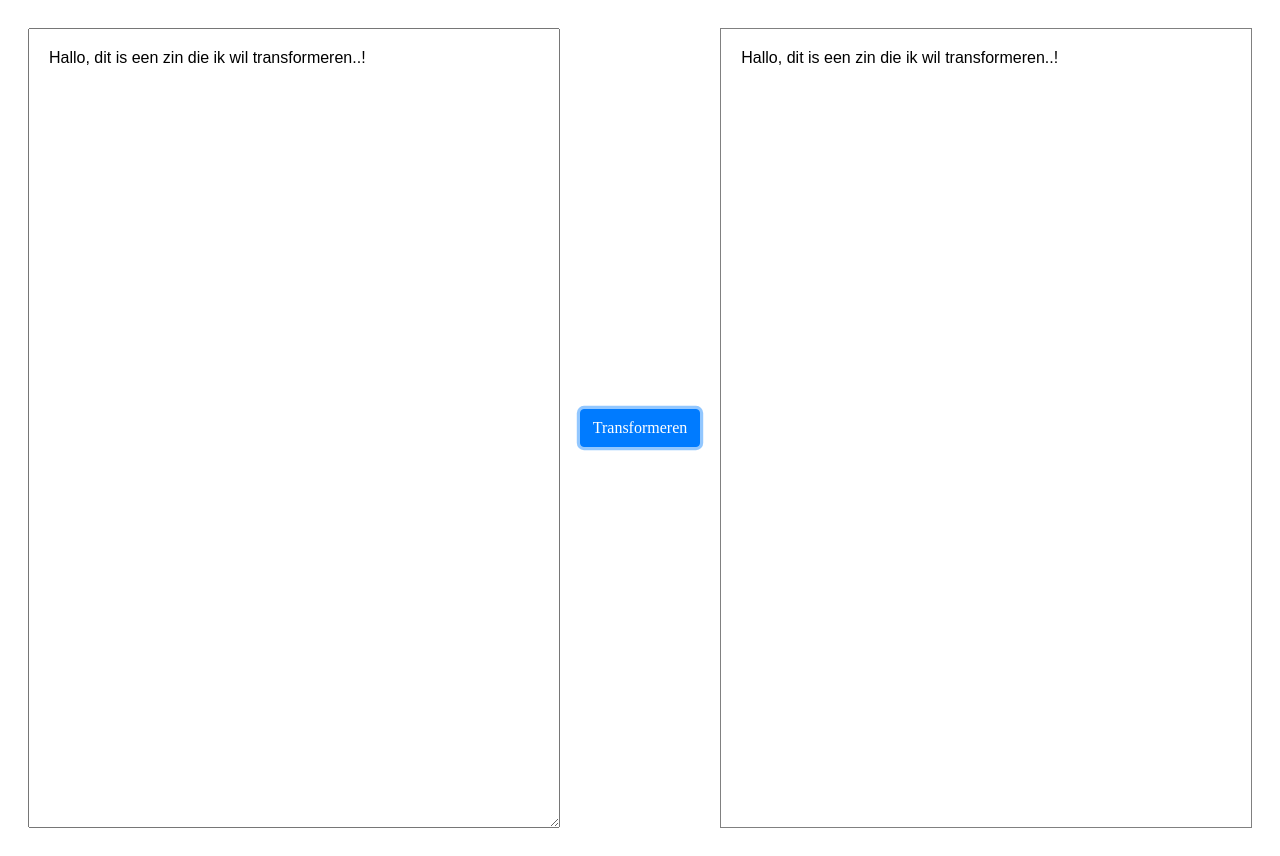
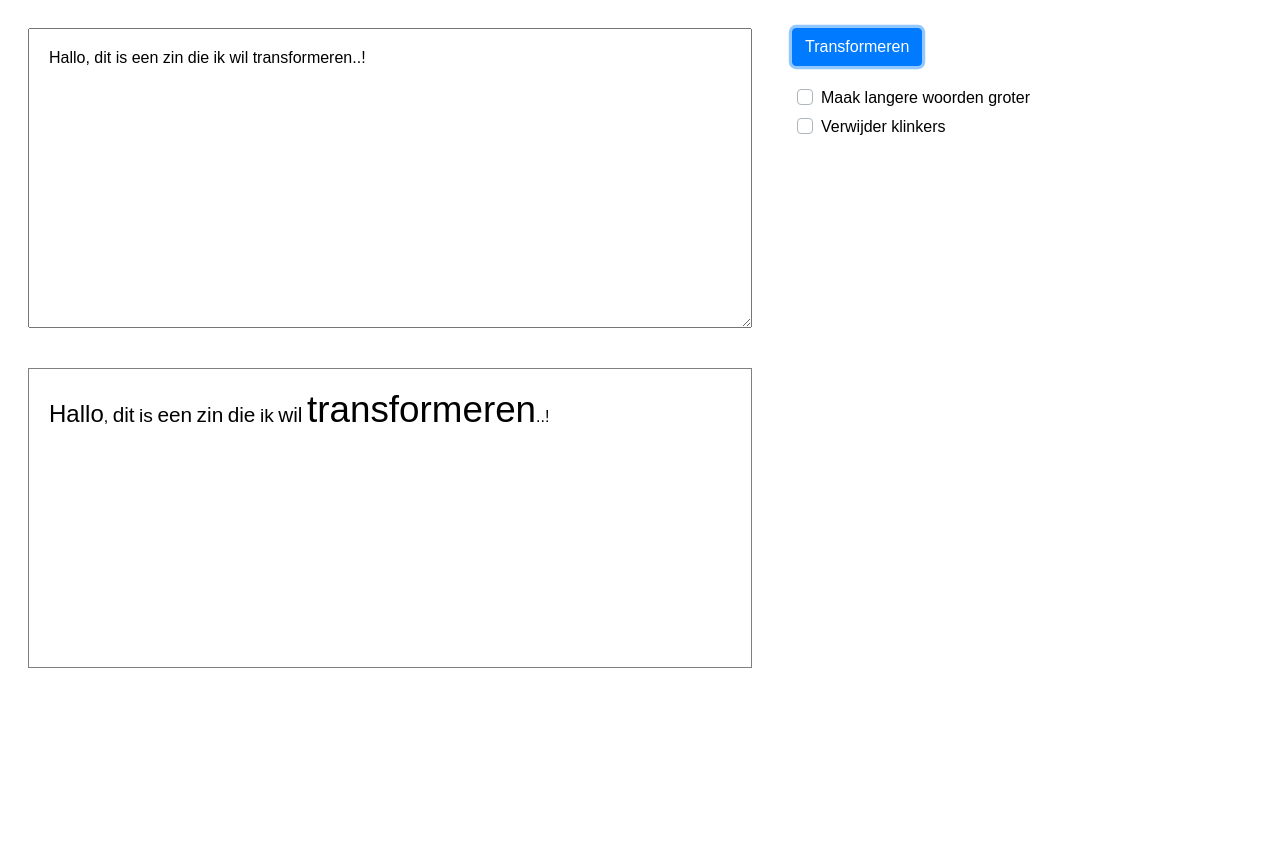
Before and after one commit to rvandaal/VisualStory, an Angular app: page / in a window 1280 px wide. Both pictures are taken after a click on the button "Transformeren". After the commit the page ends 800 px from the top, so only its background shows below. Built offline with nearby package versions, Linux system fonts and the light colour scheme.

Commit message:
Proof of concept, klinkers en grotere letters

```diff
--- a/src/app/app.component.html
+++ b/src/app/app.component.html
@@ -1,6 +1,6 @@
 <div id="main-grid">
+  <div id="text-area-grid">
     <textarea #input id="input">Hallo, dit is een zin die ik wil transformeren..!</textarea>
-  <button type="button" class="btn btn-primary" (click)="onTransform()">Transformeren</button>
     <div id="output">
       <ng-container class="char" *ngFor="let z of zinsdelen">
         <app-woord *ngIf="z.isWoord" [woord]="z"></app-woord>
@@ -8,3 +8,11 @@
       </ng-container>
     </div>
   </div>
+  <div id="config-grid">
+    <button type="button" class="btn btn-primary" (click)="onTransform()">Transformeren</button>
+    <!-- Default unchecked -->
+    <br>
+    <br>
+    <app-checkbox>Maak langere woorden groter</app-checkbox>
+    <app-checkbox>Verwijder klinkers</app-checkbox>
+</div>
--- a/src/app/app.component.scss
+++ b/src/app/app.component.scss
@@ -2,19 +2,31 @@
 
 #main-grid {
     display: flex;
-    align-items: center;
+    align-items: stretch;
+    font-family: arial;
+}
+
+#text-area-grid {
+    flex: 1 1 0;
+    display: flex;
+    flex-direction: column;
+    align-items: stretch;
 }
 
 #input, #output {
-    width: 800px;
-    height: 800px;
+    flex: 1 1 300px;
     margin: 20px;
     padding: 20px;
-    font-family: Arial, Helvetica, sans-serif
+    font-family: Arial, Helvetica, sans-serif;
 }
 
 #output {
     border: 1px solid gray;
+}
+
+#config-grid {
+    flex: 0 0 500px;
+    padding: 20px;
 }
 
 button {
--- /dev/null
+++ b/src/app/checkbox/checkbox.component.html
@@ -0,0 +1,4 @@
+<div class="custom-control custom-checkbox">
+  <input type="checkbox" class="custom-control-input" id="{{id}}" [(ngModel)]="isChecked">
+  <label class="custom-control-label" for="{{id}}"><ng-content></ng-content></label>
+</div>
--- /dev/null
+++ b/src/app/checkbox/checkbox.component.scss
@@ -0,0 +1,9 @@
+@import "../../../node_modules/bootstrap/scss/bootstrap.scss";
+
+div {
+    margin: 5px;
+}
+
+label::before, label::after {
+    top: 0 !important;
+}
--- /dev/null
+++ b/src/app/checkbox/checkbox.component.ts
@@ -0,0 +1,30 @@
+import { Component, Input } from '@angular/core';
+import { FormsModule } from '@angular/forms';
+
+@Component({
+  selector: 'app-checkbox',
+  templateUrl: './checkbox.component.html',
+  styleUrls: ['./checkbox.component.scss']
+})
+export class CheckboxComponent {
+
+  static i = 0;
+  id: string;
+
+  private _isChecked: boolean;
+
+  get isChecked() {
+    return this._isChecked;
+  }
+
+  set (value: boolean) {
+    this._isChecked = value;
+    alert(' done');
+    // ...
+  }
+
+  constructor() {
+    this.id = 'checkbox' + (CheckboxComponent.i++);
+  }
+
+}
--- a/src/app/models/letter.ts
+++ b/src/app/models/letter.ts
@@ -1,5 +1,9 @@
 export class Letter {
-    constructor(public text: string) {
+    klinkers = /[eaoui]/;
 
+    get isKlinker() {
+        return this.klinkers.test(this.text);
     }
+
+    constructor(public text: string) { }
 }
--- a/src/app/models/woord.ts
+++ b/src/app/models/woord.ts
@@ -1,5 +1,6 @@
 import { Zinsdeel } from './zinsdeel';
 import { Letter } from './letter';
+import { stringify } from '@angular/core/src/render3/util';
 
 export class Woord extends Zinsdeel {
 
@@ -17,4 +18,9 @@ export class Woord extends Zinsdeel {
     get isPunctuation() {
         return false;
     }
+
+    get fontsize() {
+        const size = 1 + this.letters.length * 0.1;
+        return `${size}em`;
+    }
 }
--- a/src/app/woord/woord.component.html
+++ b/src/app/woord/woord.component.html
@@ -1 +1 @@
-<app-letter *ngFor="let letter of woord.letters" [letter]="letter"></app-letter>
+<app-letter *ngFor="let letter of woord.letters" [letter]="letter" [style.font-size]="woord.fontsize"></app-letter>
```
Also changed, not shown: src/app/app.module.ts (+6 -2 lines), 1 other file (tests, documents, lock files or other folders). Lines whose indentation alone changed are shown as unchanged.
